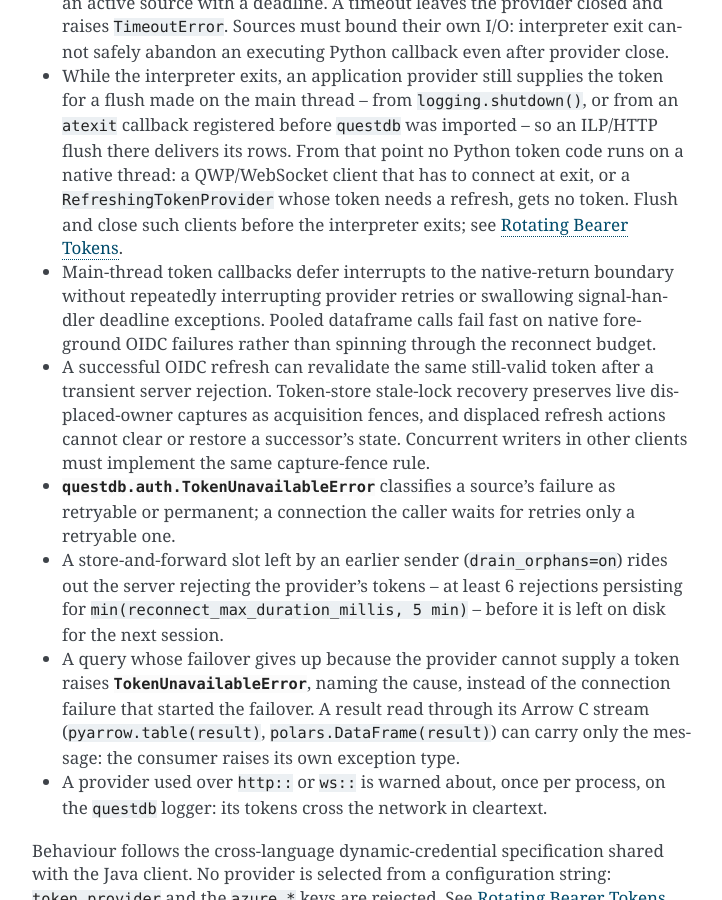
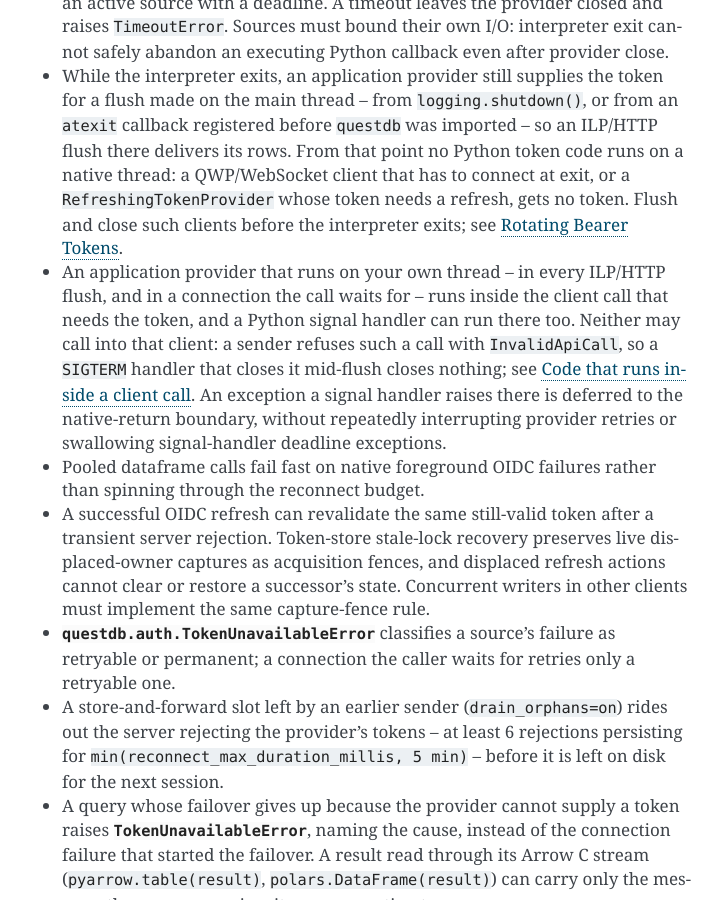
Before and after one commit to questdb/py-questdb-client, a Sphinx documentation site: the page built from docs/changelog.rst, in a window 1280 px wide and 900 px high, scrolled down 3126 px. Shown: the whole window, without its empty margins (388-1110 px from the left). Built offline with Sphinx 7.4.7, drawn with Linux system fonts in a browser that asks for light colours.

Commit message:
docs(auth): warn that signal handlers can run inside provider calls
An application bearer_token_provider runs inside the client call that
asks for a token on the caller's thread: every ILP/HTTP flush, and a
connection the call waits for. CPython runs a pending signal handler at
the first Python code on the main thread, which there is the provider,
so a SIGTERM handler that closes the sender can run mid-flush. Its
close() is refused with InvalidApiCall and closes nothing, while the
same handler works with a fixed token=. Nothing said so.

Add a "Code that runs inside a client call" section to the token
provider guide, and point to it from the BearerTokenProvider docstring
and the bearer_token_provider parameter docs. Correct the changelog
entry that read as if signal handlers themselves were deferred: only
the exception a handler raises is. The refusal message no longer names
only the OIDC diagnostic callback.

```diff
--- a/CHANGELOG.rst
+++ b/CHANGELOG.rst
@@ -134,10 +134,17 @@
   connect at exit, or a ``RefreshingTokenProvider`` whose token needs a
   refresh, gets no token. Flush and close such clients before the interpreter
   exits; see :ref:`refreshing_token_provider`.
-* Main-thread token callbacks defer interrupts to the native-return boundary
-  without repeatedly interrupting provider retries or swallowing signal-handler
-  deadline exceptions. Pooled dataframe calls fail fast on native foreground
-  OIDC failures rather than spinning through the reconnect budget.
+* An application provider that runs on your own thread -- in every ILP/HTTP
+  flush, and in a connection the call waits for -- runs inside the client call
+  that needs the token, and a Python signal handler can run there too.
+  Neither may call into that client: a sender refuses such a call with
+  ``InvalidApiCall``, so a ``SIGTERM`` handler that closes it mid-flush closes
+  nothing; see :ref:`token_provider_reentrancy`. An exception a signal handler
+  raises there is deferred to the native-return boundary, without repeatedly
+  interrupting provider retries or swallowing signal-handler deadline
+  exceptions.
+* Pooled dataframe calls fail fast on native foreground OIDC failures rather
+  than spinning through the reconnect budget.
 * A successful OIDC refresh can revalidate the same still-valid token after a
   transient server rejection. Token-store stale-lock recovery preserves live
   displaced-owner captures as acquisition fences, and displaced refresh actions
--- a/docs/token_providers.rst
+++ b/docs/token_providers.rst
@@ -150,7 +150,8 @@
 :class:`~questdb.auth.BearerTokenProvider`). It runs on every connection
 attempt of a QWP/WebSocket sender, query or pool, possibly on a native
 thread, and on every flush of an ILP/HTTP sender, on the flushing thread, so
-it must be quick.
+it must be quick. When it runs on your own thread it runs inside the call
+that needs the token: see `Code that runs inside a client call`_.
 
 When a server answers HTTP 401, the client calls ``on_rejected`` with the
 rejected token, asks for a token again, and retries the same endpoint once if
@@ -209,6 +210,35 @@
 disk-backed slot stays drainable by a later process. Raised from the source of
 a :class:`~questdb.auth.RefreshingTokenProvider`, it counts as retryable like
 any other exception.
+
+.. _token_provider_reentrancy:
+
+Code that runs inside a client call
+===================================
+
+An application provider runs inside the client call that needs the token
+whenever that call asks for it on your own thread: every ILP/HTTP flush,
+including an auto-flush from ``row()`` or ``dataframe()``, and a connection
+the call opens and waits for, such as :meth:`Sender.establish
+<questdb.Sender.establish>`, an eager :func:`questdb.connect` or the
+connection of :meth:`QuestDB.dataframe <questdb.QuestDB.dataframe>`. The
+client is busy until that call returns, so nothing that runs inside the
+provider may call into it, or into another client that uses the same
+provider: not the provider itself, not a logging handler it triggers, and not
+a Python signal handler.
+
+The last one is easy to miss. On the main thread, CPython runs a pending
+signal handler at the first Python code it executes, and inside such a call
+that code is your provider. A ``SIGTERM`` handler that closes the sender can
+therefore run in the middle of a flush: its ``close()`` raises
+:class:`~questdb.QuestDBError` with ``code``
+``QuestDBErrorCode.InvalidApiCall`` and closes nothing, and an exception the
+handler raises comes out of the client call once that call returns. With a
+fixed ``token=``, no Python code runs during the call, so the same handler
+runs after it. Have the handler set a flag that your code acts on after the
+call, or use a :class:`~questdb.auth.RefreshingTokenProvider`: its source runs
+only on its own thread, so clients read its cached token without running
+Python code.
 
 .. _token_rejections:
 
--- a/src/questdb/__init__.py
+++ b/src/questdb/__init__.py
@@ -136,7 +136,10 @@
     your own (Azure Identity, an OAuth2 flow, ...), a callable returning a
     token, or an object with ``token()`` and an optional ``on_rejected()``.
     It is mutually exclusive with ``oidc_auth`` and with ``username``,
-    ``password`` and ``token``. See :ref:`refreshing_token_provider`.
+    ``password`` and ``token``. See :ref:`refreshing_token_provider`. A
+    provider that runs on the calling thread runs inside the call that needs
+    the token; see :ref:`token_provider_reentrancy` for what it, and a Python
+    signal handler that runs there, must not do.
 
     By default ``connect()`` opens the warm minimums up front and fails
     fast when the server is unreachable or rejects the credentials. Set
```
Also changed, not shown: 2 other files.
